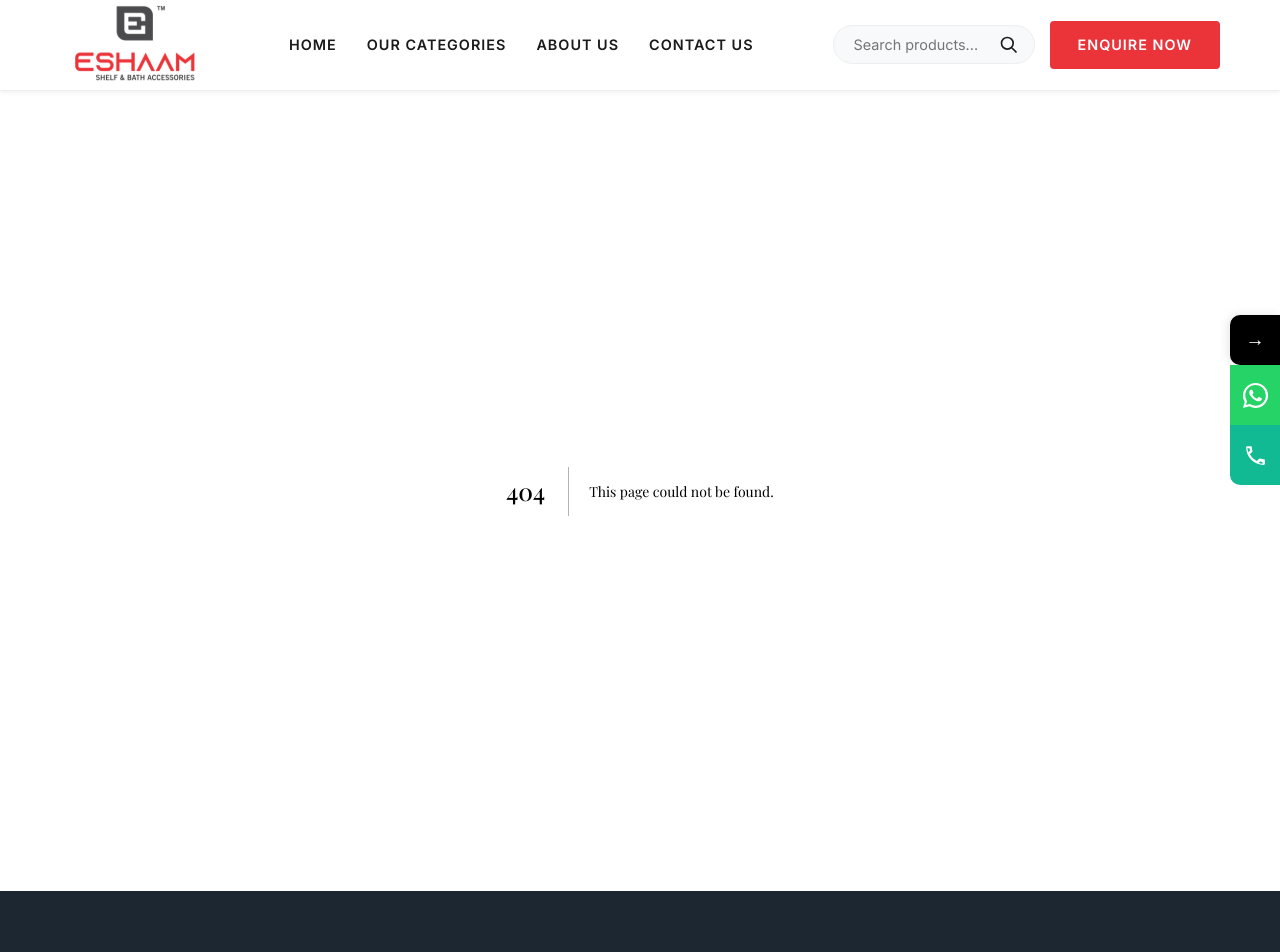
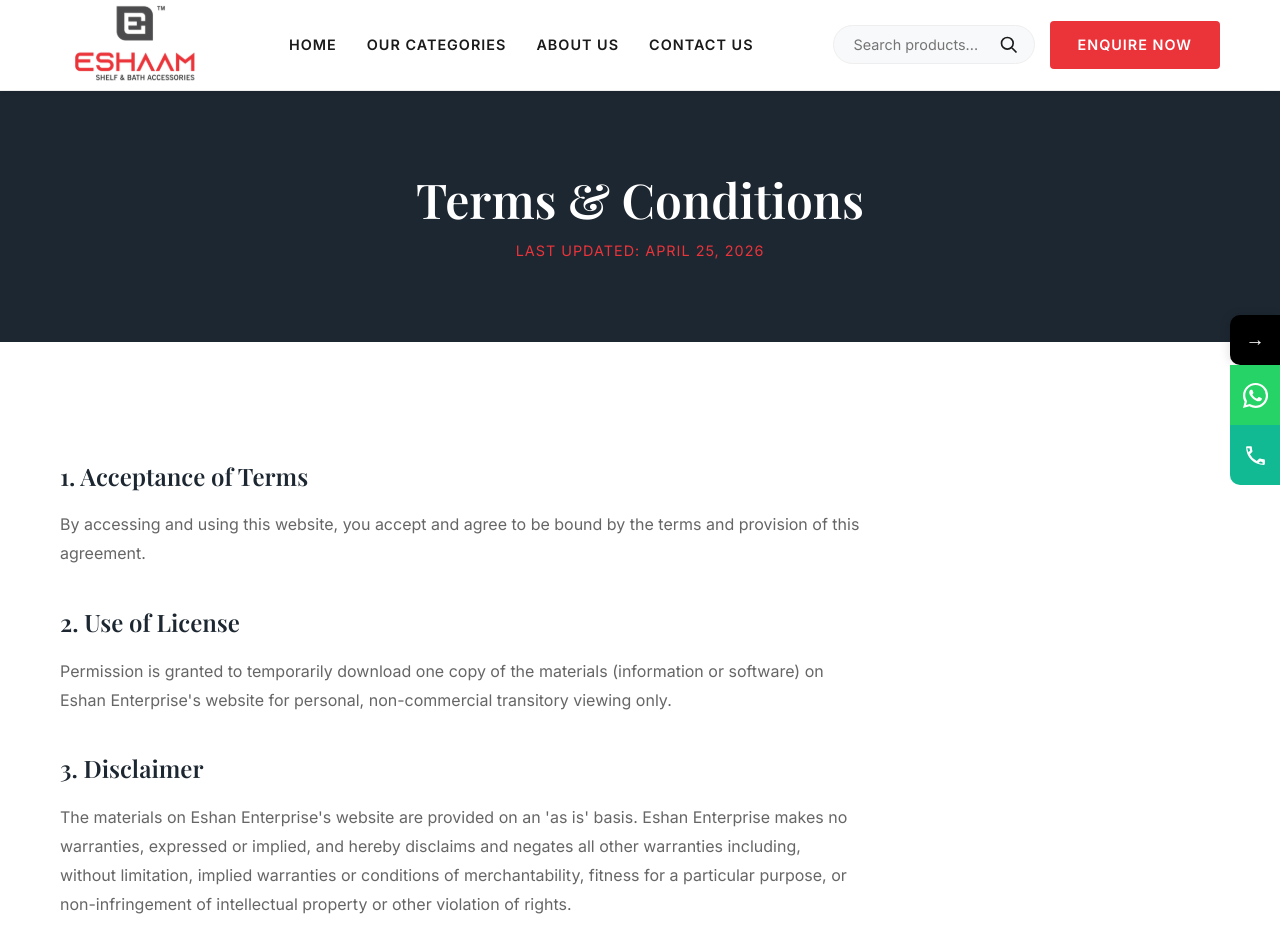
Before and after one commit to Yatripatel8/eshan-enterprise, a Next.js app: page /terms in a window 1280 px wide. Before the commit this address had no page. Shown: the top 952 px of the page. Built offline with nearby package versions, Linux system fonts and the light colour scheme; a web font is replaced by a local one.

Commit message:
Fix: Corrected typo in Supabase environment variable name (ANNON -> ANON)

```diff
--- a/package.json
+++ b/package.json
@@ -24,6 +24,7 @@
     "@types/react-dom": "^19",
     "eslint": "^9",
     "eslint-config-next": "16.2.4",
-    "typescript": "^5"
+    "typescript": "^5",
+    "vercel": "^52.0.0"
   }
 }
--- /dev/null
+++ b/src/app/terms/Legal.module.css
@@ -0,0 +1,39 @@
+.legalPage {
+  background-color: var(--bg-primary);
+}
+
+.header {
+  background: var(--secondary);
+  color: white;
+  padding: 80px 0;
+  text-align: center;
+}
+
+.header h1 {
+  font-size: 3rem;
+  margin-bottom: 10px;
+}
+
+.header p {
+  color: var(--primary);
+  text-transform: uppercase;
+  letter-spacing: 1px;
+  font-size: 0.9rem;
+}
+
+.content {
+  max-width: 800px;
+  margin-bottom: 50px;
+}
+
+.content h2 {
+  font-size: 1.5rem;
+  margin: 40px 0 20px;
+  color: var(--secondary);
+}
+
+.content p {
+  color: var(--text-muted);
+  line-height: 1.8;
+  margin-bottom: 20px;
+}
--- /dev/null
+++ b/src/app/terms/page.tsx
@@ -0,0 +1,34 @@
+import Link from 'next/link';
+import styles from './Legal.module.css';
+
+export default function TermsPage() {
+  return (
+    <div className={styles.legalPage}>
+      <section className={styles.header}>
+        <div className="container">
+          <h1>Terms & Conditions</h1>
+          <p>Last Updated: April 25, 2026</p>
+        </div>
+      </section>
+
+      <section className="section">
+        <div className="container">
+          <div className={styles.content}>
+            <h2>1. Acceptance of Terms</h2>
+            <p>By accessing and using this website, you accept and agree to be bound by the terms and provision of this agreement.</p>
+
+            <h2>2. Use of License</h2>
+            <p>Permission is granted to temporarily download one copy of the materials (information or software) on Eshan Enterprise's website for personal, non-commercial transitory viewing only.</p>
+
+            <h2>3. Disclaimer</h2>
+            <p>The materials on Eshan Enterprise's website are provided on an 'as is' basis. Eshan Enterprise makes no warranties, expressed or implied, and hereby disclaims and negates all other warranties including, without limitation, implied warranties or conditions of merchantability, fitness for a particular purpose, or non-infringement of intellectual property or other violation of rights.</p>
+
+            <h2>4. Limitations</h2>
+            <p>In no event shall Eshan Enterprise or its suppliers be liable for any damages (including, without limitation, damages for loss of data or profit, or due to business interruption) arising out of the use or inability to use the materials on Eshan Enterprise's website.</p>
+          </div>
+          <Link href="/" className="btn btn-primary">Back to Home</Link>
+        </div>
+      </section>
+    </div>
+  );
+}
--- a/src/components/Footer.tsx
+++ b/src/components/Footer.tsx
@@ -51,6 +51,7 @@ export default function Footer() {
               <li><Link href="/about">About Us</Link></li>
               <li><Link href="/contact">Contact Us</Link></li>
               <li><Link href="/terms">Terms & Conditions</Link></li>
+              <li><Link href="/privacy">Privacy Policy</Link></li>
             </ul>
           </div>
 
--- a/src/lib/supabase.ts
+++ b/src/lib/supabase.ts
@@ -1,7 +1,7 @@
 import { createClient } from "@supabase/supabase-js";
 
 const supabaseUrl = process.env.NEXT_PUBLIC_SUPABASE_URL!;
-const supabaseAnonKey = process.env.NEXT_PUBLIC_SUPABASE_ANNON_KEY!;
+const supabaseAnonKey = process.env.NEXT_PUBLIC_SUPABASE_ANON_KEY!;
 
 export const supabase = createClient(
   supabaseUrl,
```
Also changed, not shown: src/app/privacy/page.tsx (added, +34 -0 lines), 2 other files (tests, documents, lock files or other folders).
